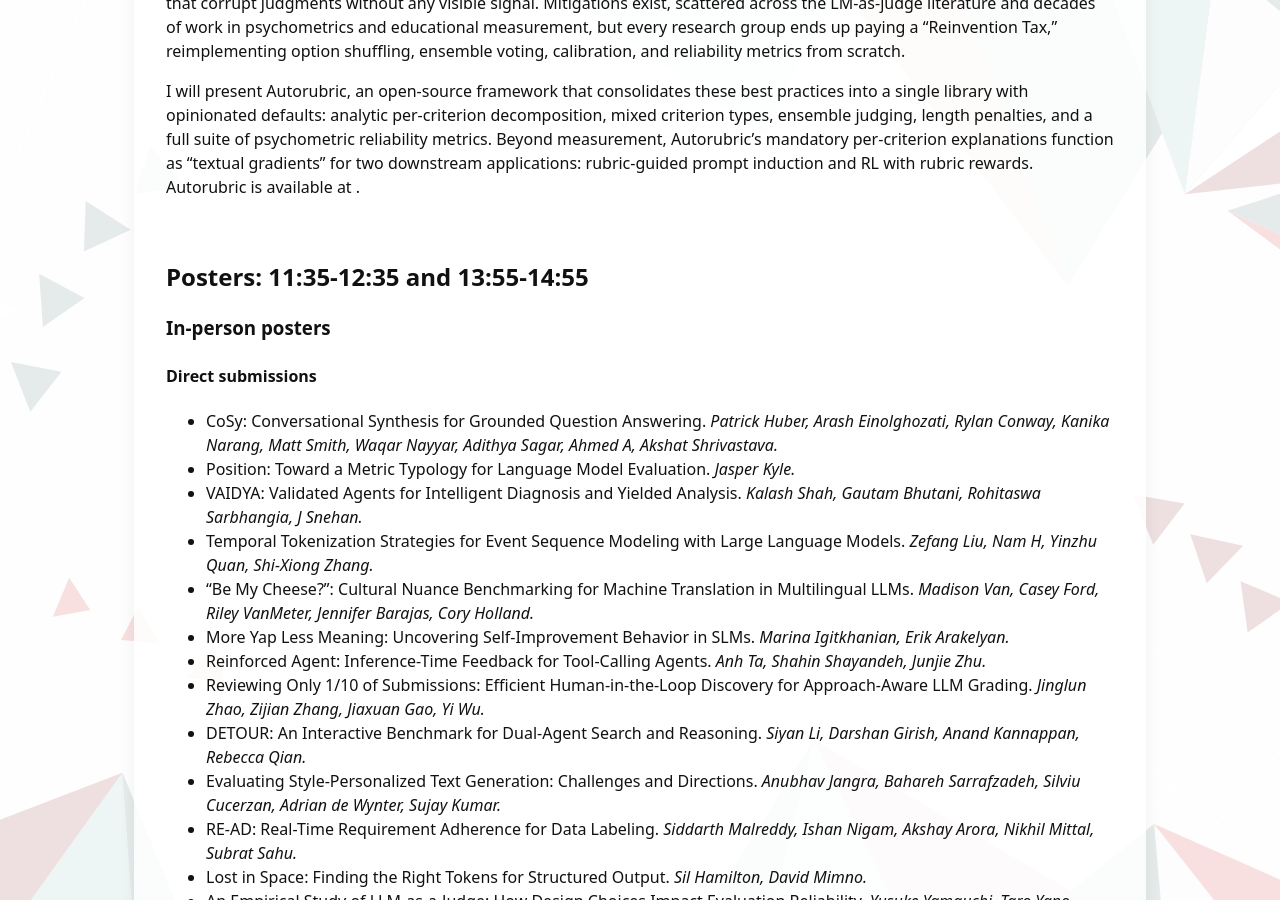
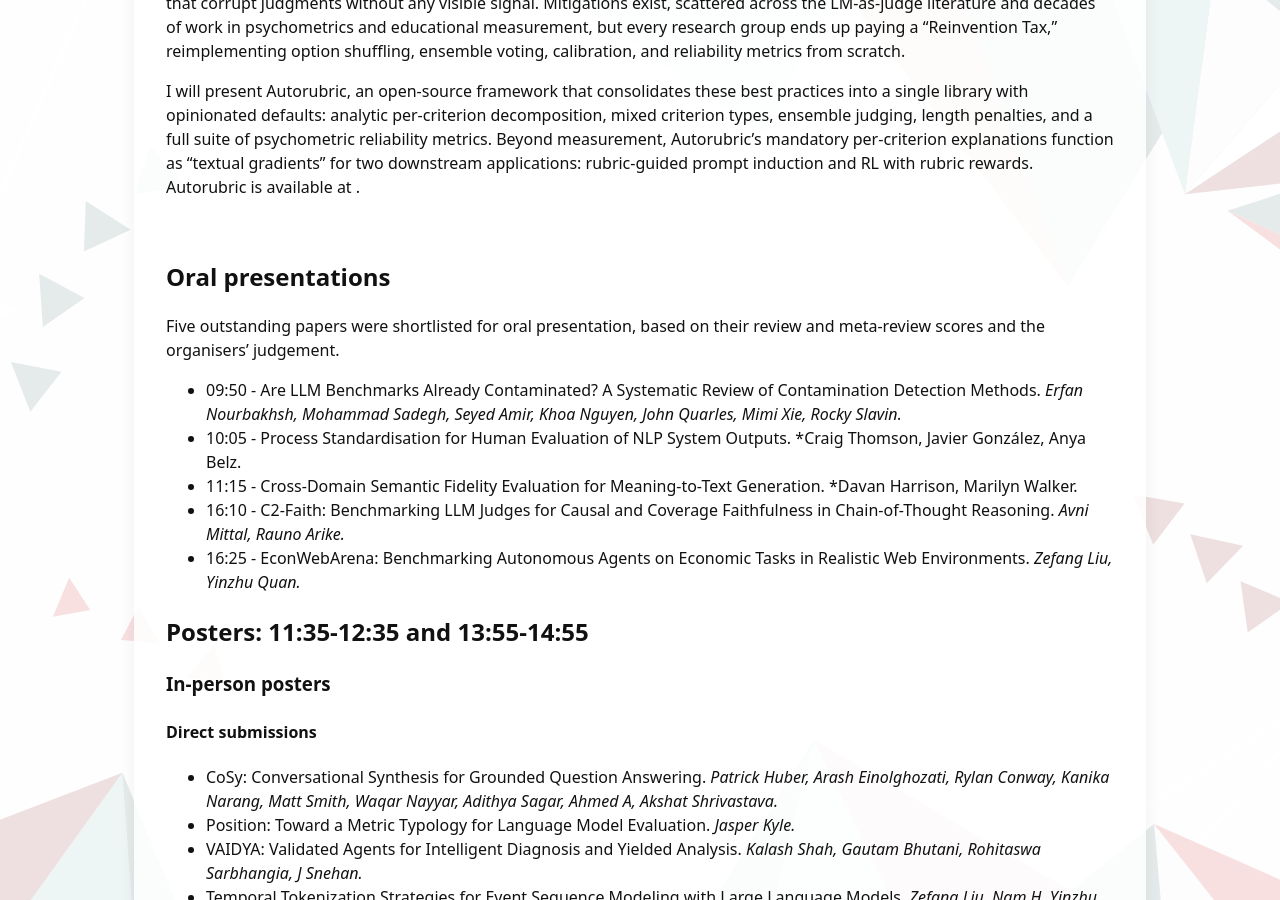
Before and after one commit to GEM-workshop/gem-workshop.github.io, a Jekyll site: the page built from index.md, in a window 1280 px wide and 900 px high, scrolled down 3972 px. Built offline with Jekyll 4.4.1, drawn with Linux system fonts in a browser that asks for light colours.

Commit message:
Add oral presentations section to index.md
Added section for oral presentations with details of shortlisted papers and their presenters.

```diff
--- a/index.md
+++ b/index.md
@@ -177,6 +177,14 @@ I will present Autorubric, an open-source framework that consolidates these best
 
 <br>
 
+## **Oral presentations**
+Five outstanding papers were shortlisted for oral presentation, based on their review and meta-review scores and the organisers’ judgement.
+- 09:50 - Are LLM Benchmarks Already Contaminated? A Systematic Review of Contamination Detection Methods. *Erfan Nourbakhsh, Mohammad Sadegh, Seyed Amir, Khoa Nguyen, John Quarles, Mimi Xie, Rocky Slavin.*
+- 10:05 - Process Standardisation for Human Evaluation of NLP System Outputs. *Craig Thomson, Javier González, Anya Belz.
+- 11:15 - Cross-Domain Semantic Fidelity Evaluation for Meaning-to-Text Generation. *Davan Harrison, Marilyn Walker.
+- 16:10 - C2-Faith: Benchmarking LLM Judges for Causal and Coverage Faithfulness in Chain-of-Thought Reasoning. *Avni Mittal, Rauno Arike.*
+- 16:25 - EconWebArena: Benchmarking Autonomous Agents on Economic Tasks in Realistic Web Environments. *Zefang Liu, Yinzhu Quan.*
+
 ## **Posters: 11:35-12:35 and 13:55-14:55**
 
 ### In-person posters
```
